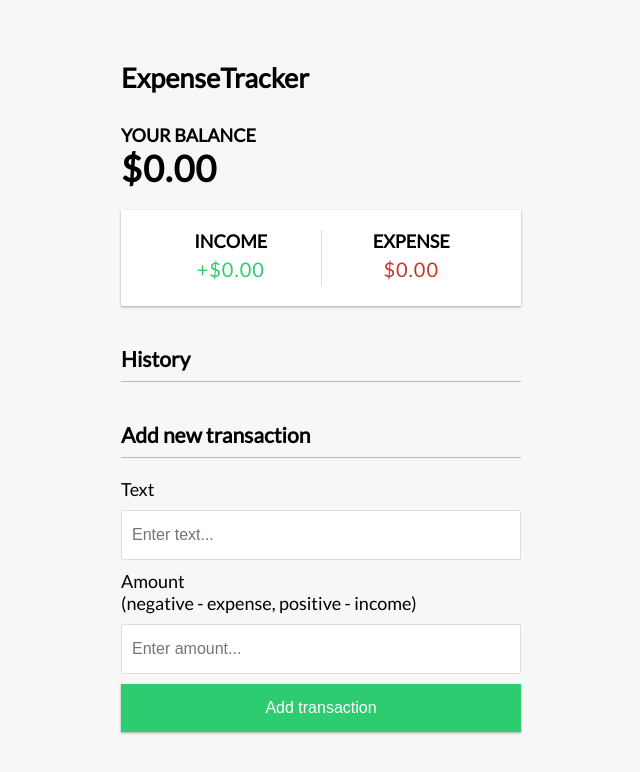
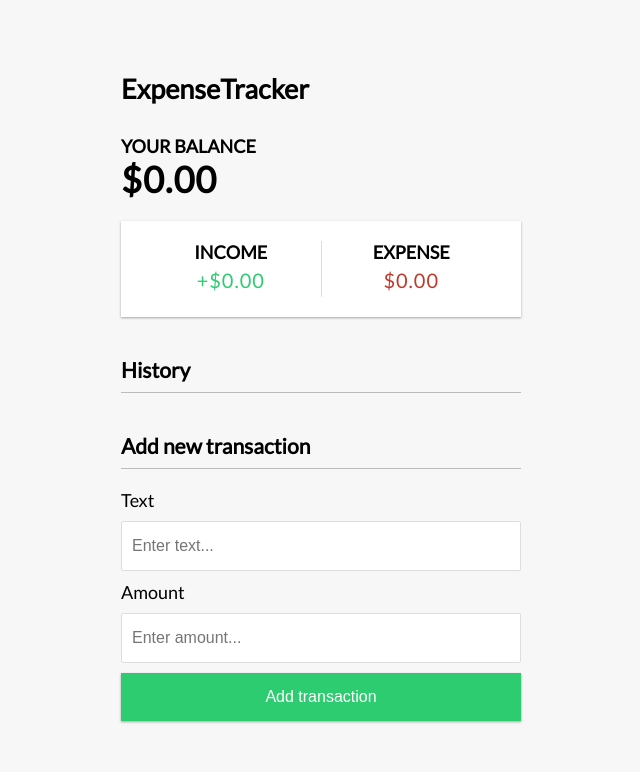
Before and after one commit to Shkurtevski/VueLearning, a Vue app in the folder vue-expense-tracker/: page / in a window 1280 px wide. Shown: the top 772 px of the page, without its empty margins (319-959 px from the left). Built offline with nearby package versions, Linux system fonts and the light colour scheme.

Commit message:
Expense tracker, finished!

```diff
--- a/vue-expense-tracker/src/components/AddTransaction.vue
+++ b/vue-expense-tracker/src/components/AddTransaction.vue
@@ -6,7 +6,7 @@
       <input type="text" id="text" v-model="text" placeholder="Enter text..." />
     </div>
     <div class="form-control">
-      <label for="amount">Amount <br />(negative - expense, positive - income)</label>
+      <label for="amount">Amount</label>
       <input type="number" id="amount" v-model="amount" placeholder="Enter amount..." />
       <button class="btn">Add transaction</button>
     </div>
```
